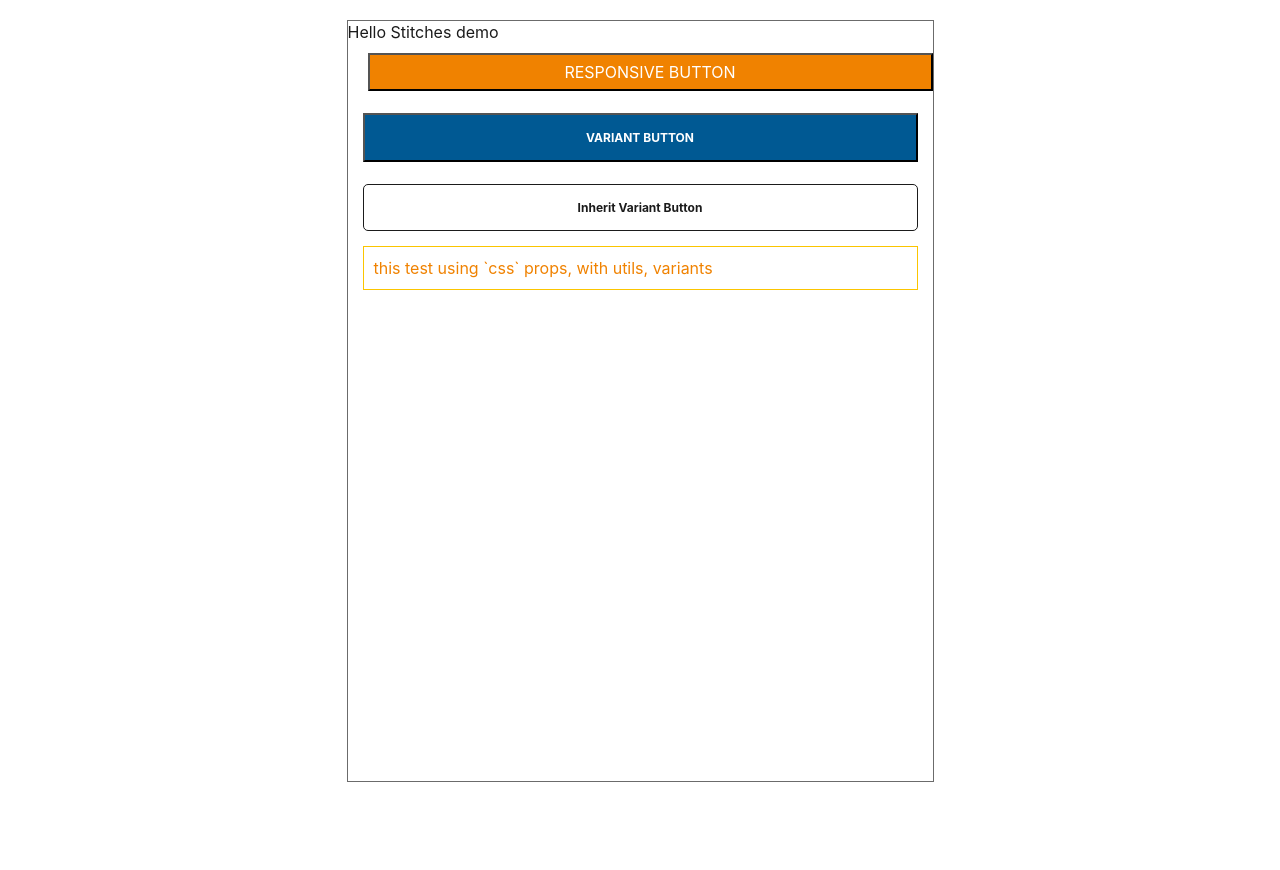
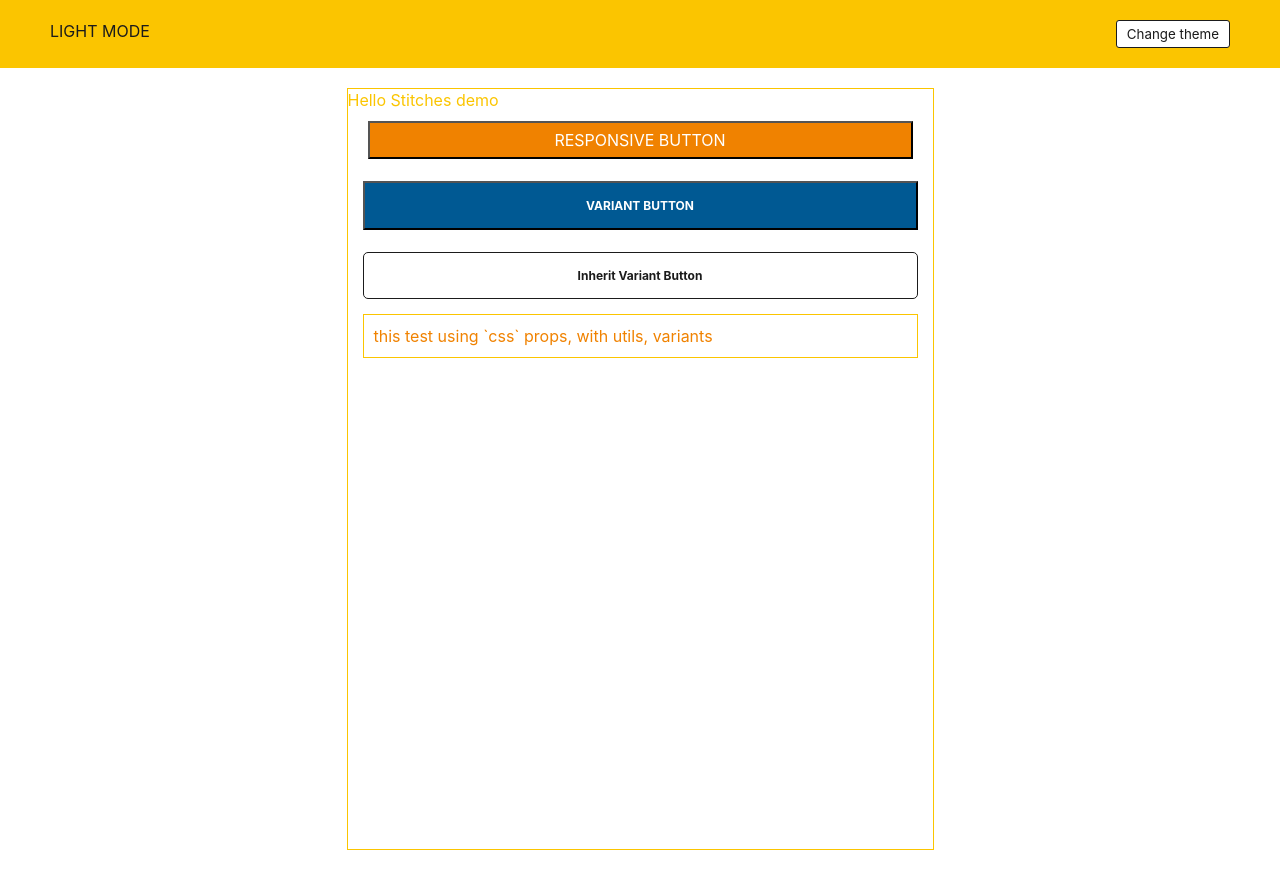
Before and after one commit to an-nguyen-2-ts/stld-stitches, a Next.js app: page / in a window 1280 px wide. Before the commit the page ends 802 px from the top, so only its background shows below. Built offline with nearby package versions, Linux system fonts and the light colour scheme.

Commit message:
feat: theme context, header handle theme

```diff
--- a/pages/_app.tsx
+++ b/pages/_app.tsx
@@ -1,9 +1,17 @@
 import type { AppProps } from 'next/app';
-import stitchesGlobal from '../styles/stitches.global';
+
+import stitchesGlobal from 'styles/stitches.global';
+import { ThemeModeProvider } from 'src/contexts/themeMode';
+import Header from 'src/components/Header';
 
 function MyApp({ Component, pageProps }: AppProps) {
   stitchesGlobal();
-  return <Component {...pageProps} />;
+  return (
+    <ThemeModeProvider>
+      <Header />
+      <Component {...pageProps} />
+    </ThemeModeProvider>
+  );
 }
 
 export default MyApp;
--- a/pages/index.tsx
+++ b/pages/index.tsx
@@ -5,7 +5,7 @@ const Container = styled('div', {
   maxWidth: '500px',
   width: '100%',
   margin: '20px auto',
-  border: '1px solid $gray',
+  border: '1px solid $primary',
   height: 'calc(100vh - 40px)',
   display: 'flex',
   flexDirection: 'column',
@@ -33,7 +33,7 @@ const Button = styled('button', {
   display: 'block',
   cursor: 'pointer',
   mt: '10px',
-  ml: '20px',
+  mx: '20px',
 
   '@pd480': {
     fontSize: '$16px',
@@ -69,11 +69,12 @@ const ButtonInherit = styled(ButtonVariant, {
     transition: '0.2s ease',
     background: '$text',
     color: '$white',
+    borderColor: '$white',
   },
 });
 
 const Text = styled('p', {
-  color: '$text',
+  color: '$primary',
 });
 
 const Home: NextPage = () => {
--- /dev/null
+++ b/src/components/Header.tsx
@@ -0,0 +1,37 @@
+import { styled } from 'styles/stitches.config';
+import useThemeMode from 'src/hooks/useThemeContext';
+
+const Header = styled('header', {
+  background: '$primary',
+  color: '$text',
+  padding: '20px 50px',
+  display: 'flex',
+  justifyContent: 'space-between',
+});
+
+const ButtonToggle = styled('button', {
+  background: '$white',
+  color: '$text',
+  border: '1px solid $text',
+  borderRadius: '3px',
+  padding: '5px 10px',
+
+  '&:hover': {
+    transition: '0.2s ease',
+    background: '$text',
+    color: '$white',
+  },
+});
+
+export default function Index() {
+  const { themeMode, toggleThemeMode } = useThemeMode();
+
+  return (
+    <Header>
+      <span>{themeMode && themeMode.toUpperCase()} MODE</span>
+      <ButtonToggle type="button" onClick={toggleThemeMode}>
+        Change theme
+      </ButtonToggle>
+    </Header>
+  );
+}
--- /dev/null
+++ b/src/contexts/themeMode.tsx
@@ -0,0 +1,119 @@
+import {
+  useEffect,
+  useCallback,
+  useContext,
+  createContext,
+  ReactNode,
+  useState,
+  useRef,
+} from 'react';
+
+import { theme as lightTheme, dark as darkTheme } from '../../styles/stitches.config';
+
+type ThemeMode = string;
+type ThemeProvider = {
+  themeMode: string;
+  toggleThemeMode: () => void;
+};
+type AvailableTheme = {
+  [x: string]: typeof lightTheme.className | typeof darkTheme.className;
+};
+
+const availableThemes: AvailableTheme = {
+  light: lightTheme.className,
+  dark: darkTheme.className,
+};
+const storeThemeKey = 'color-mode';
+
+const storeThemeMode = (mode: ThemeMode) => {
+  try {
+    if (typeof mode === 'string') window.localStorage.setItem(storeThemeKey, mode);
+  } catch (e) {
+    console.warn(e);
+  }
+};
+
+const getThemeMode = (): ThemeMode | null => {
+  try {
+    const savedMode = window.localStorage.getItem(storeThemeKey);
+    // If the user has explicitly chosen a colour mode,
+    // let's use it. Otherwise, this value will be null.
+    if (typeof savedMode === 'string') return savedMode;
+  } catch (e) {
+    // When Chrome in incognito, localStorage cannot be accessed
+    console.warn(e);
+    return null;
+  }
+  return null;
+};
+
+const useThemeMode = (): ThemeProvider => {
+  const [themeMode, setThemeMode] = useState('');
+  const html = useRef<HTMLElement | null>(null);
+
+  // Set color mode in localStorage, as well as in the html tag
+  const applyColorMode = (newMode: ThemeMode) => {
+    if (!html.current) return;
+
+    html.current.classList.remove(availableThemes[themeMode]);
+    html.current.classList.add(availableThemes[newMode]);
+    storeThemeMode(newMode);
+  };
+
+  const toggleThemeMode = () => {
+    const keys = Object.keys(availableThemes);
+    let index = keys.indexOf(themeMode);
+    if (index === keys.length - 1) {
+      index = 0;
+    } else if (index >= 0) {
+      index = index + 1;
+    }
+    const newMode = keys[index];
+    setThemeMode(newMode);
+    applyColorMode(newMode);
+  };
+
+  // set initial theme mode
+  useEffect(() => {
+    let savedThemeMode = getThemeMode();
+    if (savedThemeMode === null) {
+      savedThemeMode = 'light';
+    }
+    html.current && html.current.classList.add(availableThemes[savedThemeMode]);
+    setThemeMode(savedThemeMode);
+  }, []);
+
+  useEffect(() => {
+    !html.current && (html.current = document.documentElement);
+  }, []);
+
+  return {
+    themeMode,
+    toggleThemeMode,
+  };
+};
+
+type ThemeModeProviderProps = {
+  children: ReactNode | null;
+};
+
+const ThemeModeContext = createContext<ThemeProvider>({
+  themeMode: '',
+  toggleThemeMode: () => '',
+});
+
+const ThemeModeProvider = ({ children }: ThemeModeProviderProps) => {
+  const { themeMode, toggleThemeMode } = useThemeMode();
+  return (
+    <ThemeModeContext.Provider
+      value={{
+        themeMode,
+        toggleThemeMode,
+      }}
+    >
+      {children}
+    </ThemeModeContext.Provider>
+  );
+};
+
+export { ThemeModeProvider, ThemeModeContext };
--- /dev/null
+++ b/src/hooks/useThemeContext.tsx
@@ -0,0 +1,14 @@
+import { useContext } from 'react';
+
+import { ThemeModeContext } from 'src/contexts/themeMode';
+
+function useThemeMode() {
+  const themeModeState = useContext(ThemeModeContext);
+
+  if (typeof themeModeState === 'undefined') {
+    throw new Error('useThemeMode must be used within a ThemeModeProvider');
+  }
+  return themeModeState;
+}
+
+export default useThemeMode;
--- a/styles/stitches.config.ts
+++ b/styles/stitches.config.ts
@@ -51,3 +51,15 @@ export const { getCssText, styled, createTheme, theme, globalCss } = createStitc
   },
   utils,
 });
+
+export const dark = createTheme({
+  colors: {
+    primary: '#0066b3',
+    secondary: '#3575f0',
+    link: '#0066b3',
+    text: '#fff',
+    white: '#000',
+    gray: '#868686',
+    red: '#d20000',
+  },
+});
--- a/styles/stitches.global.ts
+++ b/styles/stitches.global.ts
@@ -15,6 +15,9 @@ export default globalCss({
     textRendering: 'optimizeLegibility',
     '-webkit-font-smoothing': 'antialiased',
     '-moz-osx-font-smoothing': 'grayscale',
+  },
+  'button, a': {
+    cursor: 'pointer',
   },
   '@font-face': [
     {
--- a/tsconfig.json
+++ b/tsconfig.json
@@ -13,7 +13,8 @@
     "resolveJsonModule": true,
     "isolatedModules": true,
     "jsx": "preserve",
-    "incremental": true
+    "incremental": true,
+    "baseUrl": "."
   },
   "include": ["next-env.d.ts", "**/*.ts", "**/*.tsx"],
   "exclude": ["node_modules"]
```
Also changed, not shown: 1 other file (tests, documents, lock files or other folders).
